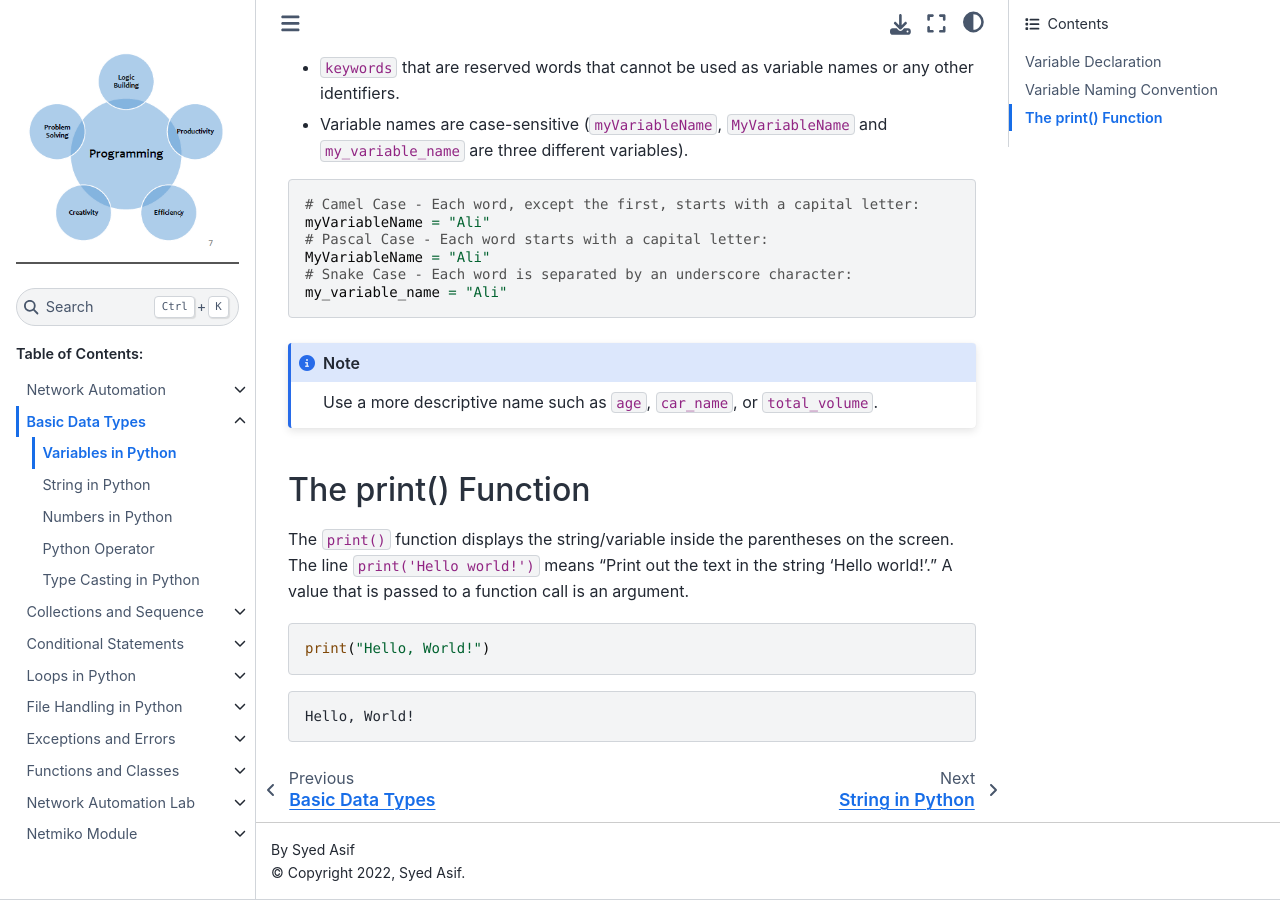
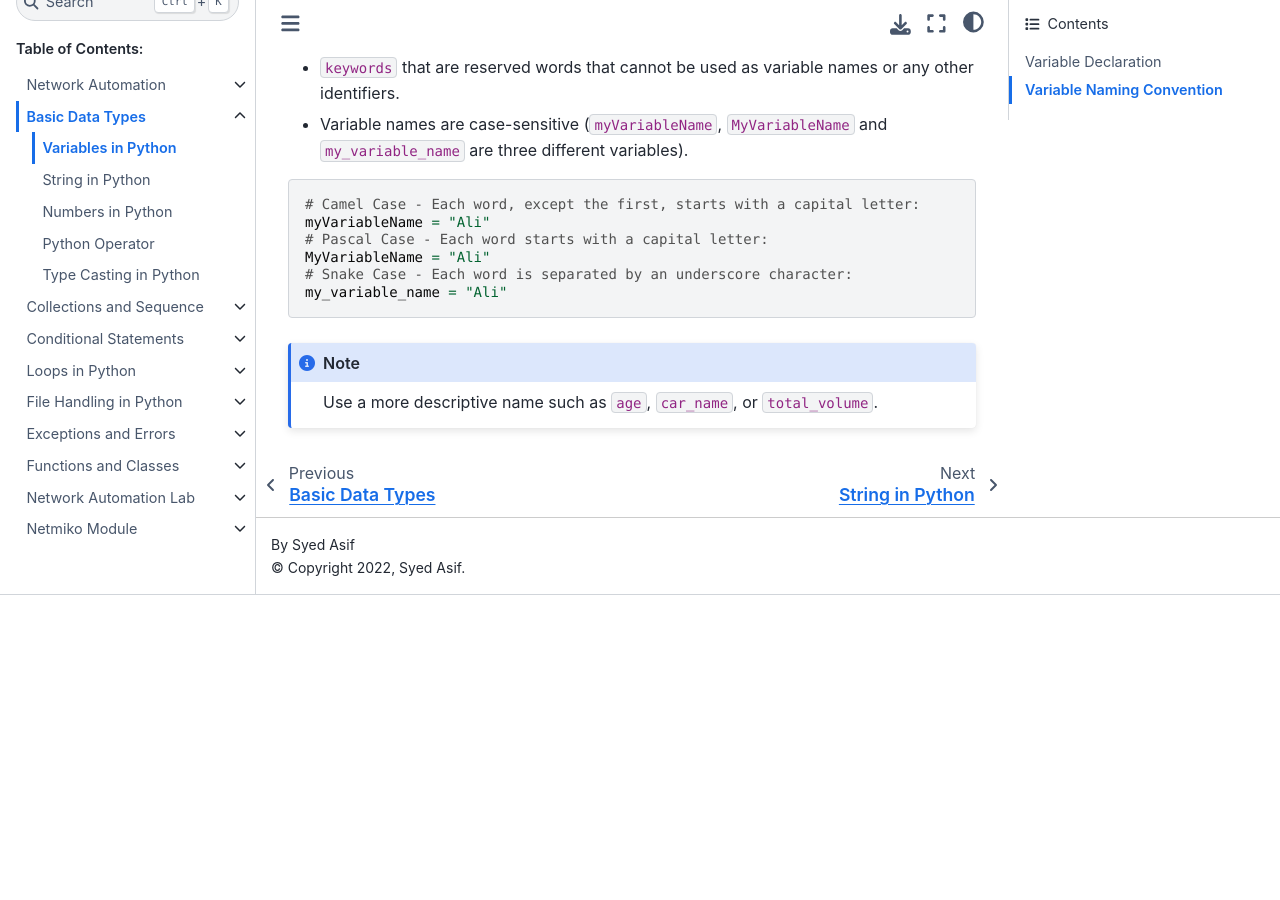
Before and after one commit to sydasif/python-book, a Sphinx documentation site: the page built from docs/source/02_basic/01_variable.md, in a window 1280 px wide and 900 px high, scrolled down 1888 px. Built offline with Sphinx 7.4.7 and the Sphinx Book theme 1.1.4, drawn with Linux system fonts in a browser that asks for light colours; after the commit the page ends 2483 px from its top, so only the background shows below that.

Commit message:
update ch-02

````diff
--- a/docs/source/02_basic/01_variable.md
+++ b/docs/source/02_basic/01_variable.md
@@ -95,15 +95,3 @@ my_variable_name = "Ali"
 ```{Note}
 Use a more descriptive name such as `age`, `car_name`, or `total_volume`.
 ```
-
-## The print() Function
-
-The `print()` function displays the string/variable inside the parentheses on the screen. The line `print('Hello world!')` means “Print out the text in the string 'Hello world!'.”  A value that is passed to a function call is an argument.
-
-```py
-print("Hello, World!")
-```
-
-```console
-Hello, World!
-```
````
